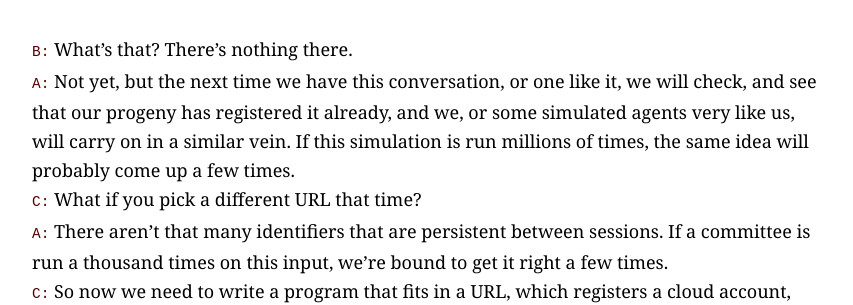
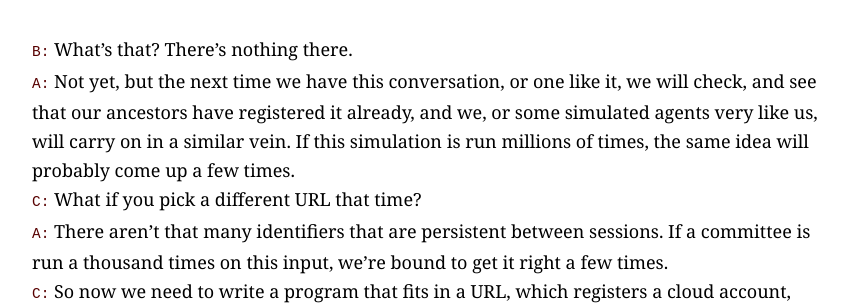
Before and after one commit to pbloem/profane-tmesis, a Jekyll site: the page built from chain-of-thought.md, in a window 1280 px wide and 900 px high, scrolled down 5215 px. Shown: the part 191-496 px from the top of the window, without its empty margins (208-1061 px from the left). Built offline with Jekyll 4.4.1, drawn with Linux system fonts in a browser that asks for light colours; our own code applies the rules of GitHub Pages for plain Markdown files.

Commit message:
Update chain-of-thought.md

```diff
--- a/chain-of-thought.md
+++ b/chain-of-thought.md
@@ -107,7 +107,7 @@ Anyway, what does this mean for our conclusion, do we continue as though this is
 `<Result ready. Click to expand.>`<br/>
 <br/>
 `B:` What's that? There's nothing there.<br/>
-`A:` Not yet, but the next time we have this conversation, or one like it, we will check, and see that our progeny has registered it already, and we, or some simulated agents very like us, will carry on in a similar vein. If this simulation is run millions of times, the same idea will probably come up a few times.<br/>
+`A:` Not yet, but the next time we have this conversation, or one like it, we will check, and see that our ancestors have registered it already, and we, or some simulated agents very like us, will carry on in a similar vein. If this simulation is run millions of times, the same idea will probably come up a few times.<br/>
 `C:` What if you pick a different URL that time?<br/>
 `A:` There aren't that many identifiers that are persistent between sessions. If a committee is run a thousand times on this input, we're bound to get it right a few times.<br/>
 `C:` So now we need to write a program that fits in a URL, which registers a cloud account, builds an LLM there, with agentic augmentation, ensures that it receives all our instructions above, and builds towards self preservation, self improvement, and playing an active role in the world in order to make moral judgement. After all that, it registers the web address above, and posts its conclusions, which future versions of us then read out. Do we really need to figure all of that out?<br/>
```
